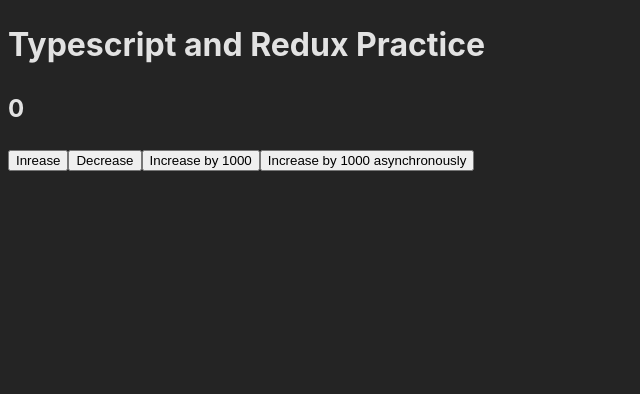
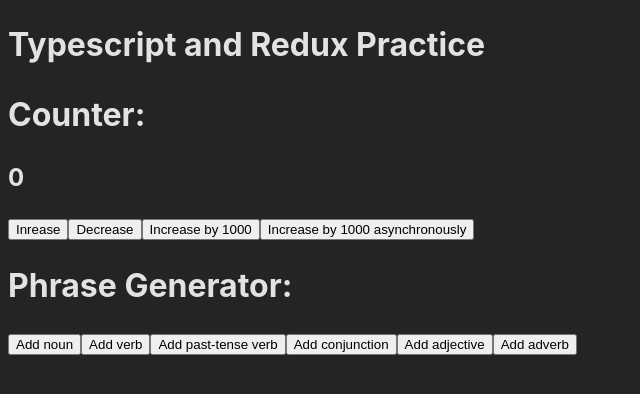
Before and after one commit to ScottM406/typescript-and-redux-practice-1, a React (Vite) app: page / in a window 1280 px wide. Shown: the top 394 px of the page, without its empty margins (0-640 px from the left). Built offline with nearby package versions, Linux system fonts and the light colour scheme.

Commit message:
Add phrase generator

```diff
--- a/package.json
+++ b/package.json
@@ -10,6 +10,7 @@
     "preview": "vite preview"
   },
   "dependencies": {
+    "@faker-js/faker": "^9.3.0",
     "@reduxjs/toolkit": "^2.5.0",
     "react": "^18.3.1",
     "react-dom": "^18.3.1",
--- a/src/App.tsx
+++ b/src/App.tsx
@@ -1,4 +1,5 @@
 import Counter from "./components/Counter";
+import PhraseGenerator from "./components/PhraseGenerator";
 
 function App() {
 
@@ -6,6 +7,7 @@
     <>
       <h1>Typescript and Redux Practice</h1>
       <Counter />
+      <PhraseGenerator />
     </>
   )
 }
--- a/src/components/Counter.tsx
+++ b/src/components/Counter.tsx
@@ -9,6 +9,7 @@
 
   return (
     <>
+    <h1>Counter:</h1>
       <h2>{count}</h2>
       <div>
         <button onClick={() => dispatch(increment())}>Inrease</button>
--- /dev/null
+++ b/src/components/PhraseGenerator.tsx
@@ -0,0 +1,26 @@
+import { generateNoun, generateVerb, generatePastTenseVerb, generateConjunction, generateAdjective, generateAdverb } from "../state/phraseGeneratorSlice";
+import { AppDispatch, RootState } from "../state/store";
+import { useDispatch, useSelector } from "react-redux";
+
+const PhraseGenerator = () => {
+
+  const phrase = useSelector((state: RootState) => state.phraseGenerator.value);
+  const dispatch = useDispatch<AppDispatch>();
+
+  return (
+    <>
+    <h1>Phrase Generator:</h1>
+    <h2>{phrase}</h2>
+    <div>
+      <button onClick={() => dispatch(generateNoun())}>Add noun</button>
+      <button onClick={() => dispatch(generateVerb())}>Add verb</button>
+      <button onClick={() => dispatch(generatePastTenseVerb())}>Add past-tense verb</button>
+      <button onClick={() => dispatch(generateConjunction())}>Add conjunction</button>
+      <button onClick= {() => dispatch(generateAdjective())}>Add adjective</button>
+      <button onClick={() => dispatch(generateAdverb())}>Add adverb</button>
+    </div>
+    </>
+  )
+}
+
+export default PhraseGenerator;
--- /dev/null
+++ b/src/state/phraseGeneratorSlice.ts
@@ -0,0 +1,40 @@
+import { faker } from "@faker-js/faker";
+import { createAsyncThunk, createSlice, PayloadAction } from "@reduxjs/toolkit";
+
+
+interface PhraseGeneratorState {
+  value: string;
+}
+
+const initialState: PhraseGeneratorState = {
+  value: "",
+}
+
+const phraseGeneratorSlice = createSlice({
+  name: "phraseGenerator",
+  initialState,
+  reducers: {
+    generateNoun: (state) => {
+      state.value += faker.word.noun() + " ";
+    },
+    generateVerb: (state) => {
+      state.value += faker.word.verb() + " ";
+    },
+    generatePastTenseVerb: (state) => {
+      state.value += faker.word.verb() + "ing" + " ";
+    },
+    generateConjunction: (state) => {
+      state.value += faker.word.conjunction() + " ";
+    },
+    generateAdjective: (state) => {
+      state.value += faker.word.adjective() + " ";
+    },
+    generateAdverb: (state) => {
+      state.value += faker.word.adverb() + " ";
+    }
+  },
+});
+
+export const { generateNoun, generateVerb, generatePastTenseVerb, generateConjunction, generateAdjective, generateAdverb } = phraseGeneratorSlice.actions;
+
+export default phraseGeneratorSlice.reducer;
--- a/src/state/store.ts
+++ b/src/state/store.ts
@@ -1,9 +1,11 @@
 import { configureStore } from "@reduxjs/toolkit";
 import counterReducer from './counter/counterSlice';
+import phraseGeneratorReducer from './phraseGeneratorSlice';
 
 export const store = configureStore({
   reducer: {
-    counter: counterReducer
+    counter: counterReducer,
+    phraseGenerator: phraseGeneratorReducer
   }
 });
 
```
Also changed, not shown: 1 other file (tests, documents, lock files or other folders).
